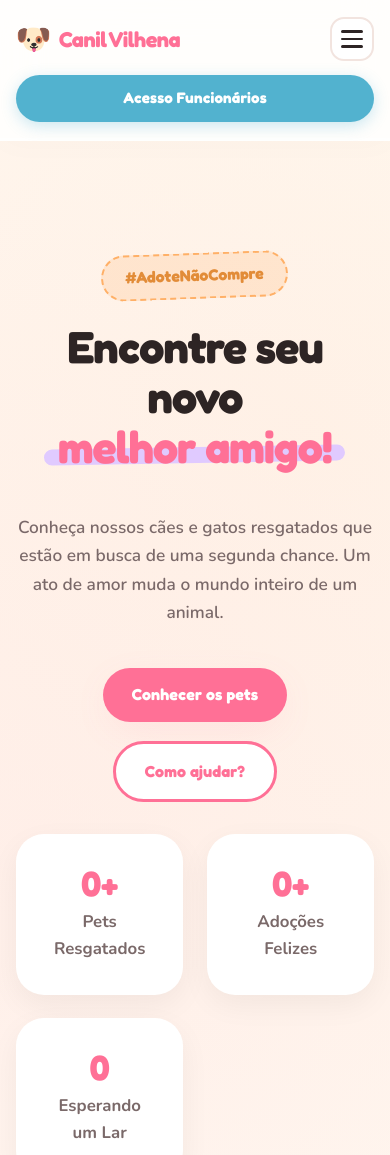
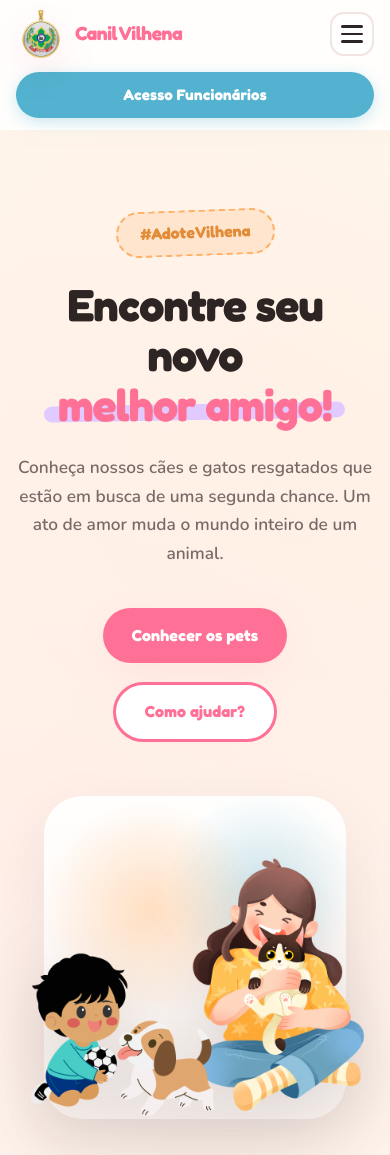
Before and after one commit to cleitonlourencodev/canil-prefeitura, a website: page index.html in a window 390 px wide. Shown: the top 1155 px of the page. Drawn offline with nearby package versions, Linux system fonts and the light colour scheme; no server answers.

Commit message:
logo e imagens

```diff
--- a/index.html
+++ b/index.html
@@ -4,6 +4,8 @@
   <meta charset="UTF-8">
   <meta name="viewport" content="width=device-width, initial-scale=1.0">
   <title>Canil Vilhena • Adote um Amigo!</title>
+  <link rel="icon" type="image/png" href="image/pingente.png">
+  <link rel="shortcut icon" href="image/pingente.png">
   <link rel="stylesheet" href="style.css?v=5">
 </head>
 <body>
@@ -11,7 +13,10 @@
   <!-- Header -->
   <header class="topo">
     <div class="container topo-conteudo">
-      <a href="index.html" class="logo">Canil Vilhena</a>
+      <a href="index.html" class="logo" aria-label="Canil Vilhena - Página inicial">
+        <img src="image/pingente.png" alt="Logo do Canil Vilhena">
+        <span class="logo-text">Canil Vilhena</span>
+      </a>
       <nav>
         <a href="index.html" class="ativo">Início</a>
         <a href="pets.html">Adotar</a>
@@ -27,12 +32,17 @@
   <main>
     <section class="hero container">
       <div class="hero-grid">
-        <span class="selo">#AdoteNãoCompre</span>
-        <h1>Encontre seu novo<br><span>melhor amigo!</span></h1>
-        <p class="subtitulo">Conheça nossos cães e gatos resgatados que estão em busca de uma segunda chance. Um ato de amor muda o mundo inteiro de um animal.</p>
-        <div class="acoes">
-          <a href="pets.html" class="btn btn-principal">Conhecer os pets</a>
-          <a href="projeto.html" class="btn btn-secundario">Como ajudar?</a>
+        <div class="hero-copy">
+          <span class="selo">#AdoteVilhena</span>
+          <h1>Encontre seu novo<br><span>melhor amigo!</span></h1>
+          <p class="subtitulo">Conheça nossos cães e gatos resgatados que estão em busca de uma segunda chance. Um ato de amor muda o mundo inteiro de um animal.</p>
+          <div class="acoes">
+            <a href="pets.html" class="btn btn-principal">Conhecer os pets</a>
+            <a href="projeto.html" class="btn btn-secundario">Como ajudar?</a>
+          </div>
+        </div>
+        <div class="hero-visual" aria-hidden="true">
+          <img src="image/criancas.png" alt="">
         </div>
       </div>
     </section>
@@ -160,6 +170,9 @@
         <p style="color: var(--text-soft); font-weight: 600; margin-bottom: 0.5rem;">📧 canil@vilhena.ro.gov.br</p>
       </div>
     </div>
+    <div class="container rodape-copy">
+      <p>&copy; C.L.A.</p>
+    </div>
   </footer>
 
   <script src="script.js?v=6"></script>
--- a/style.css
+++ b/style.css
@@ -71,7 +71,7 @@ button, input, textarea, select { font-family: inherit; font-size: inherit; }
   background: rgba(255, 255, 255, 0.85);
   backdrop-filter: blur(20px);
   border-bottom: 3px solid rgba(255, 255, 255, 0.5);
-  padding: 1rem 0;
+  padding: 0.55rem 0;
   box-shadow: 0 4px 30px rgba(0,0,0,0.02);
 }
 .topo-conteudo {
@@ -87,13 +87,20 @@ button, input, textarea, select { font-family: inherit; font-size: inherit; }
   color: var(--primary);
   display: flex;
   align-items: center;
-  gap: 0.5rem;
+  gap: 0.75rem;
   transition: transform 0.3s;
 }
 .logo:hover { transform: scale(1.05) rotate(-2deg); }
-.logo::before {
-  content: '🐶';
-  font-size: 1.8rem;
+.logo img {
+  width: 60px;
+  height: 60px;
+  object-fit: contain;
+  background: transparent;
+  mix-blend-mode: multiply;
+  filter: drop-shadow(0 10px 18px rgba(255, 112, 150, 0.16));
+}
+.logo-text {
+  line-height: 1;
 }
 
 nav {
@@ -208,15 +215,18 @@ nav a:hover, nav a.ativo {
 /* Hero */
 .hero {
   padding: 7rem 0 5rem;
-  text-align: center;
   position: relative;
 }
 .hero-grid {
-  display: flex;
-  flex-direction: column;
-  align-items: center;
-  max-width: 850px;
+  display: grid;
+  grid-template-columns: minmax(0, 1fr) minmax(280px, 430px);
+  align-items: center;
+  gap: clamp(2rem, 5vw, 4rem);
+  max-width: 1120px;
   margin: 0 auto;
+}
+.hero-copy {
+  max-width: 640px;
 }
 .selo {
   display: inline-block;
@@ -269,8 +279,33 @@ h2 {
 .acoes {
   display: flex;
   gap: 1.2rem;
-  justify-content: center;
   flex-wrap: wrap;
+}
+.hero-visual {
+  position: relative;
+  min-height: 420px;
+  display: flex;
+  align-items: flex-end;
+  justify-content: flex-end;
+}
+.hero-visual::before {
+  content: '';
+  position: absolute;
+  inset: 8% 0 6% 10%;
+  background:
+    radial-gradient(circle at 35% 35%, rgba(255, 176, 103, 0.38), transparent 38%),
+    radial-gradient(circle at 72% 28%, rgba(82, 178, 207, 0.26), transparent 30%),
+    linear-gradient(180deg, rgba(255, 255, 255, 0.92), rgba(255, 255, 255, 0.45));
+  border-radius: 38px;
+  box-shadow: 0 25px 65px rgba(45, 36, 36, 0.08);
+}
+.hero-visual img {
+  position: relative;
+  z-index: 1;
+  width: min(100%, 420px);
+  height: auto;
+  object-fit: contain;
+  filter: drop-shadow(0 24px 36px rgba(45, 36, 36, 0.16));
 }
 
 /* Sections */
@@ -313,8 +348,8 @@ h2 {
 /* Indicators */
 .indicadores {
   display: grid;
-  grid-template-columns: repeat(auto-fit, minmax(160px, 1fr));
-  gap: 1.5rem;
+  grid-template-columns: repeat(3, minmax(0, 1fr));
+  gap: clamp(0.6rem, 2vw, 1.5rem);
   margin-top: -3rem;
   position: relative;
   z-index: 10;
@@ -322,7 +357,8 @@ h2 {
 .indicadores article {
   background: var(--surface);
   border-radius: var(--radius);
-  padding: 1.8rem;
+  min-width: 0;
+  padding: clamp(0.9rem, 2.2vw, 1.8rem);
   text-align: center;
   box-shadow: 0 10px 30px rgba(0,0,0,0.05);
   border: 3px solid transparent;
@@ -332,8 +368,8 @@ h2 {
   border-color: var(--primary);
   transform: translateY(-5px);
 }
-.indicadores strong { display: block; font-size: 2.2rem; color: var(--primary); font-family: 'Fredoka', sans-serif; line-height: 1; margin-bottom: 0.5rem; }
-.indicadores span { color: var(--text-soft); font-weight: 700; font-size: 1.05rem; }
+.indicadores strong { display: block; font-size: clamp(1.45rem, 3vw, 2.2rem); color: var(--primary); font-family: 'Fredoka', sans-serif; line-height: 1; margin-bottom: 0.5rem; }
+.indicadores span { color: var(--text-soft); font-weight: 700; font-size: clamp(0.82rem, 1.5vw, 1.05rem); line-height: 1.35; }
 
 /* Carousel */
 .carousel { display: flex; align-items: center; gap: 1.5rem; position: relative; }
@@ -874,6 +910,22 @@ input:focus, select:focus, textarea:focus {
 }
 .rodape-conteudo { display: flex; justify-content: space-between; flex-wrap: wrap; gap: 3rem; }
 .rodape strong { font-family: 'Fredoka', sans-serif; font-size: 1.8rem; color: var(--primary); display:block; margin-bottom: 1rem; }
+.rodape-copy {
+  margin-top: 2rem;
+  padding-top: 1.2rem;
+  border-top: 1px solid var(--borda);
+  text-align: center;
+}
+.rodape-copy p {
+  margin: 0;
+  color: var(--text-soft);
+  font-weight: 700;
+  font-size: 0.95rem;
+}
+.rodape-sistema {
+  margin-top: 2rem;
+  padding: 2rem 0;
+}
 
 .oculto { display: none !important; }
 .vazio { text-align: center; padding: 4rem; color: var(--text-soft); background: rgba(255,255,255,0.5); border-radius: var(--radius); border: 3px dashed var(--borda); font-weight: 700; font-size: 1.2rem; }
@@ -926,6 +978,26 @@ input:focus, select:focus, textarea:focus {
 
 /* Responsive adjustments */
 @media (max-width: 900px) {
+  .hero {
+    padding-top: 5rem;
+  }
+  .hero-grid {
+    grid-template-columns: 1fr;
+    text-align: center;
+  }
+  .hero-copy {
+    max-width: 100%;
+  }
+  .acoes {
+    justify-content: center;
+  }
+  .hero-visual {
+    min-height: 320px;
+    justify-content: center;
+  }
+  .hero-visual::before {
+    inset: 6% 8% 4%;
+  }
   .home-passos-grid { grid-template-columns: 1fr; }
   .secao-topo-inline-home {
     flex-direction: column;
@@ -1069,7 +1141,9 @@ input:focus, select:focus, textarea:focus {
 @media (max-width: 600px) {
   h1 { line-height: 1.12; }
   h2 { line-height: 1.16; }
-  .logo { font-size: 1.35rem; }
+  .logo { font-size: 1.35rem; gap: 0.6rem; }
+  .logo img { width: 50px; height: 50px; }
+  .logo-text { font-size: 1.2rem; }
   .menu-toggle { width: 44px; height: 44px; }
   .carousel { gap: 0.5rem; }
   .carousel-nav { width: 44px; height: 44px; font-size: 1rem; }
```
Also changed, not shown: adocao.html (+18 -1 lines), blog-post.html (+9 -1 lines), blog.html (+9 -1 lines), contato.html (+9 -1 lines), pets.html (+9 -1 lines), projeto.html (+9 -1 lines), sistema.html (+16 -2 lines), image/criancas.png (added), image/pingente.png (added).
